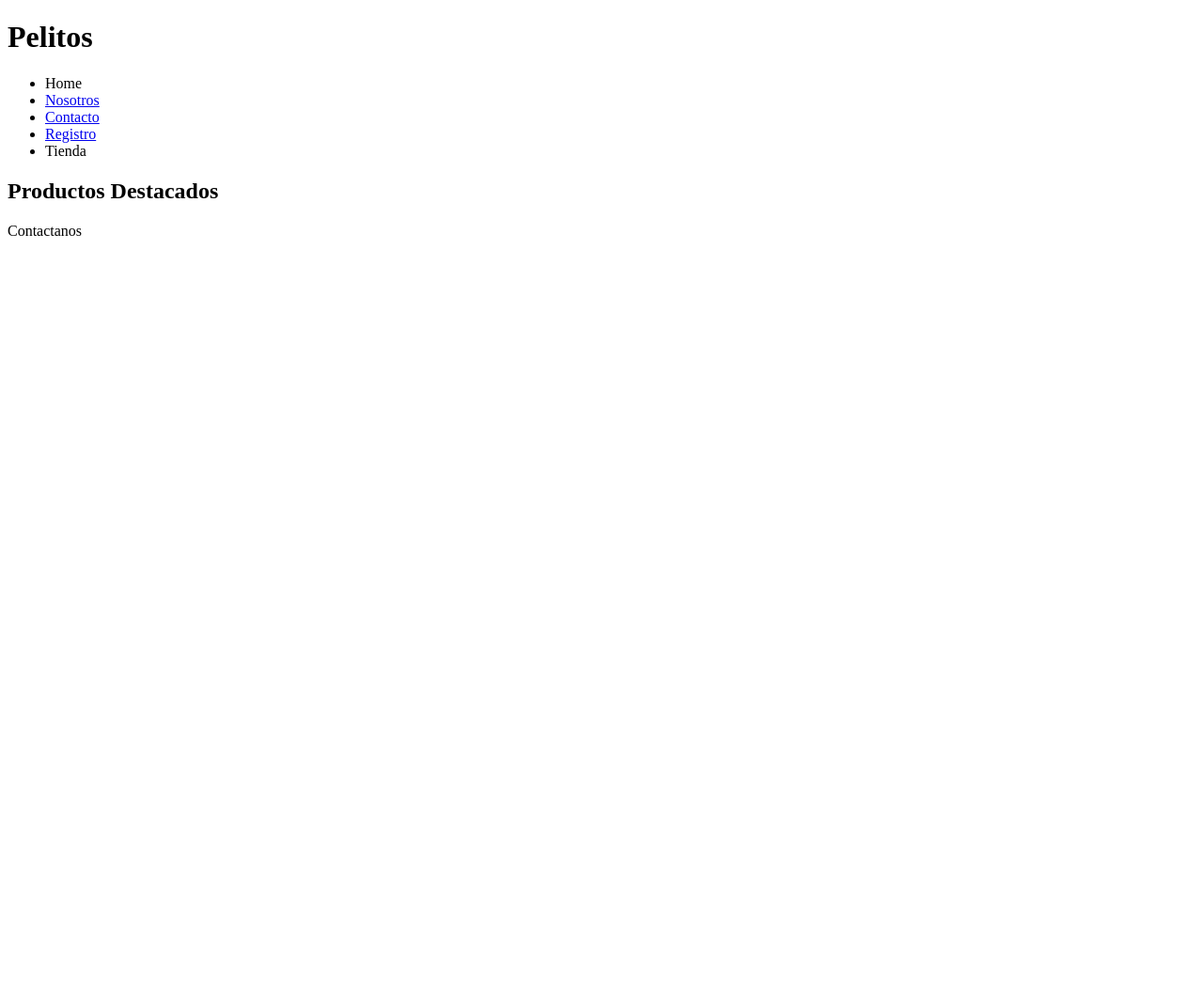
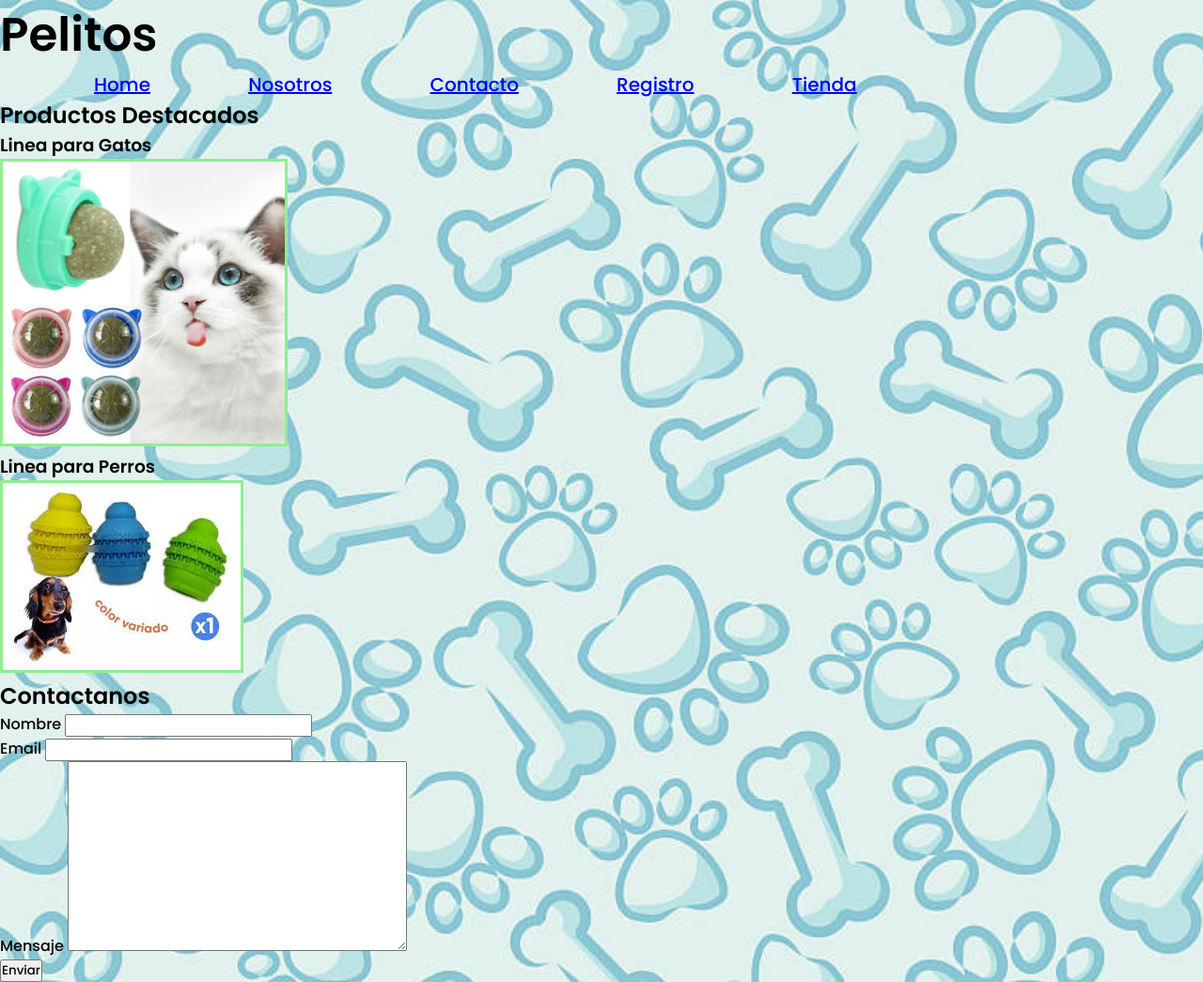
Before and after one commit to IsabelMartha/IsabelMartha.github.io, a plain HTML site: page index.html in a window 1280 px wide. Shown: the whole page at 94% size. Before the commit the page ends 800 px from the top, so only its background shows below. Drawn offline with Linux system fonts and the light colour scheme.

Commit message:
Agregando Css

```diff
--- /dev/null
+++ b/index.css
@@ -0,0 +1,30 @@
+* {
+    margin: 0;
+    padding: 0;
+    font-family: 'Poppins', sans-serif;
+}
+
+body {
+    background-image: url('fondo11.jpg');
+    background-attachment: fixed;
+    background-repeat: repeat;
+    background-size: contain;
+
+}
+h1 {
+    font-size: 50px;
+}
+nav ul {
+    list-style: none;
+}
+
+nav ul li {
+    display: inline;
+    padding-inline-start: 100px;
+    font-size: 20px;
+
+}
+
+img {
+    border: solid 3px lightgreen;
+}
--- a/index.html
+++ b/index.html
@@ -4,6 +4,11 @@
     <meta charset="UTF-8">
     <meta http-equiv="X-UA-Compatible" content="IE=edge">
     <meta name="viewport" content="width=device-width, initial-scale=1.0">
+    <link rel="icon" type="image/png" sizes=""  href="favicon.png">
+    <link rel="stylesheet" href="index.css">
+    <link rel="preconnect" href="https://fonts.googleapis.com">
+    <link rel="preconnect" href="https://fonts.gstatic.com" crossorigin>
+    <link href="https://fonts.googleapis.com/css2?family=Poppins:ital,wght@0,200;0,300;0,500;0,600;1,300&display=swap" rel="stylesheet">
     <title>Pelitos</title>
 </head>
 <body>
@@ -12,11 +17,11 @@
         <section>
             <nav>
                 <ul>
-                    <li><a href="home"></a>Home</li>
-                    <li><a href="nosotros">Nosotros</a></li>
-                    <li><a href="contacto">Contacto</a></li>
-                    <li><a href="registro">Registro</a></li>
-                    <li><a href="tienda"></a>Tienda</li>
+                    <li><a href="index.html">Home</a></li>
+                    <li><a href="nosotros.html">Nosotros</a></li>
+                    <li><a href="contacto.html">Contacto</a></li>
+                    <li><a href="registro.html">Registro</a></li>
+                    <li><a href="tienda.html">Tienda</a></li>
                 </ul>
             </nav>
         </section>
@@ -24,10 +29,38 @@
     <main>
         <section>
             <h2>Productos Destacados</h2>
+            <article>
+                <h3>Linea para Gatos</h3>
+                <img class="gato" src="juguetegato.jpg" alt="juguetegato">
+            </article>
+            <article>
+                <h3>Linea para Perros</h3>
+                <img class="perro" src="juguetepp.jpeg" alt="juguetepp">
+            </article>
         </section>
     </main>
     <footer>
-        <form action="" method="get">Contactanos</form>
+        <h2>Contactanos</h2>
+        <form action="">
+            <ul>
+                <li>
+                    <label for="name">Nombre</label>
+                    <input type="text" name="name" id="name">
+                </li>
+                <li>
+                    <label for="email">Email</label>
+                    <input type="email" name="email" id="email">
+                </li>
+                <li>
+                    <label for="mensaje">Mensaje</label>
+                    <textarea name="msj" id="msj" cols="30" rows="10"></textarea>
+                </li>
+                <li>
+                    <label for="submit"></label>
+                    <button type="submit">Enviar</button>
+                </li>
+            </ul>
+        </form>
     </footer>
 </body>
 </html>
```
Also changed, not shown: favicon.png (added), fondo11.jpg (added), juguetegato.jpg (added), juguetepp.jpeg (added).
